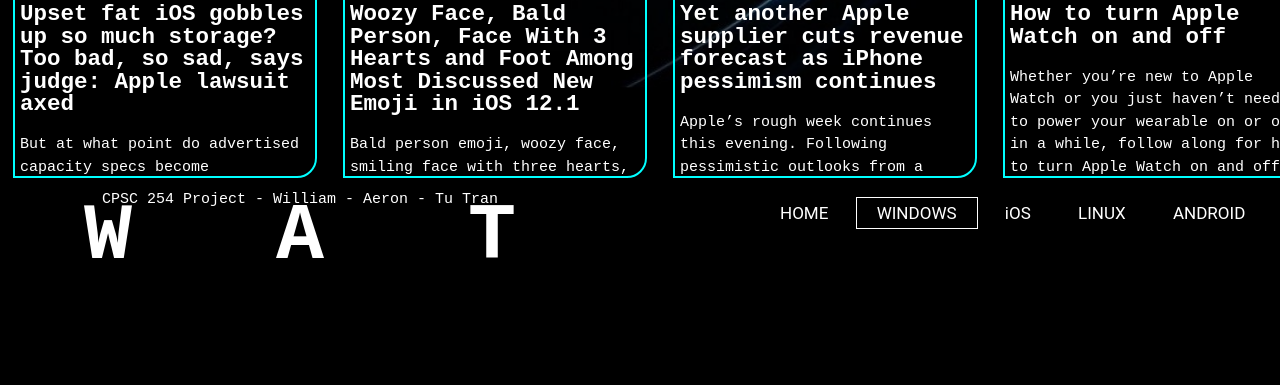
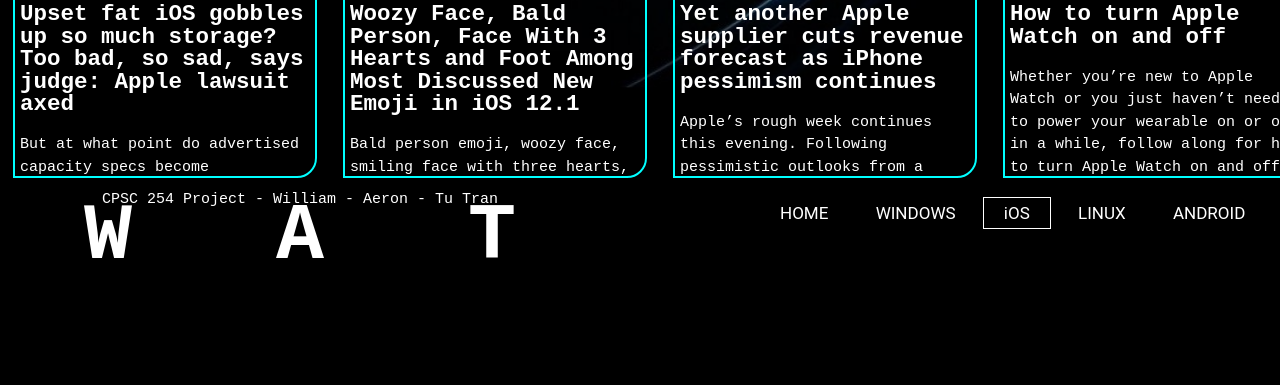
Before and after one commit to trankimtu/trankimtu.github.io, a plain HTML site: page ios.html in a window 1280 px wide. Shown: the part 877-1262 px from the top of the page. Drawn offline with Linux system fonts and the light colour scheme.

Commit message:
Update ios.html

```diff
--- a/ios.html
+++ b/ios.html
@@ -217,8 +217,8 @@
     <div class="nav-container">
         <ul class="nav">
             <li class=""><a href="index.html"> HOME </a></li>
-            <li class="active"><a href="windows.html"> WINDOWS </a></li>
-            <li class=""><a href="ios.html"> iOS </a></li>
+            <li class=""><a href="windows.html"> WINDOWS </a></li>
+            <li class="active"><a href="ios.html"> iOS </a></li>
             <li class=""><a href="linux.html"> LINUX </a></li>
             <li class=""><a href="android.html"> ANDROID </a></li>
         </ul>
```
